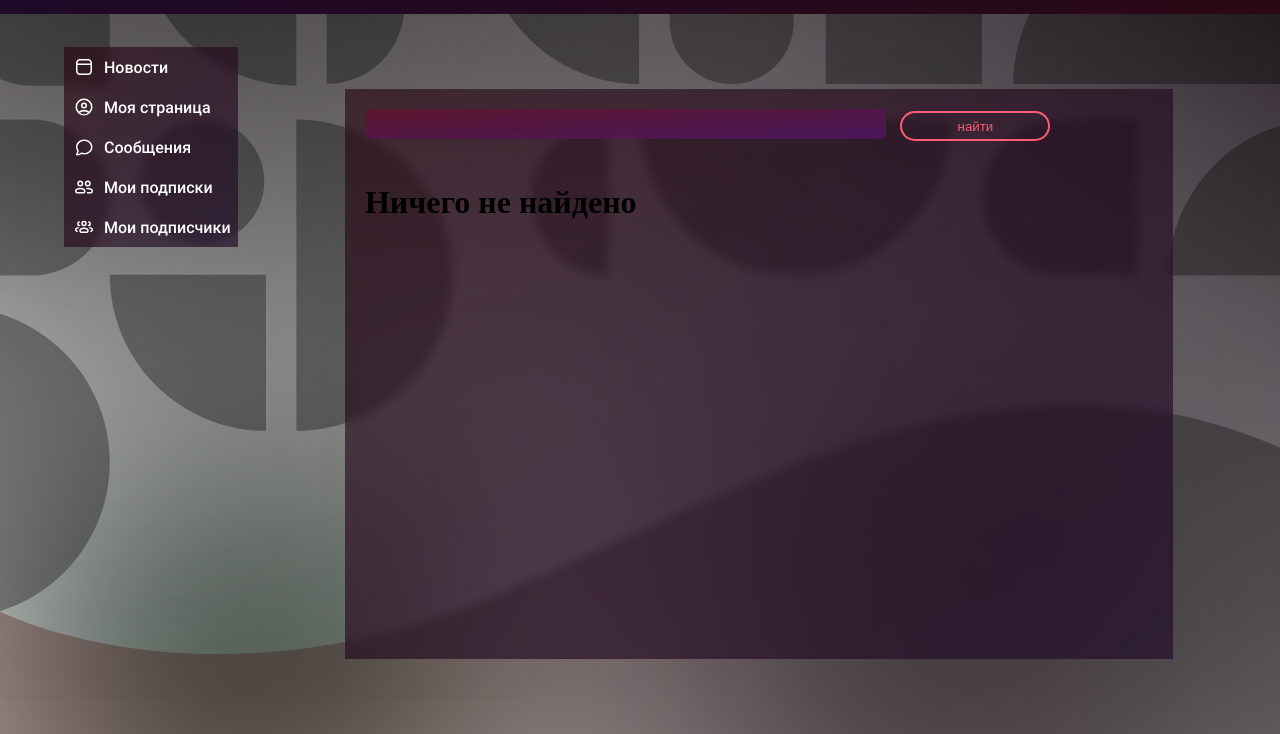
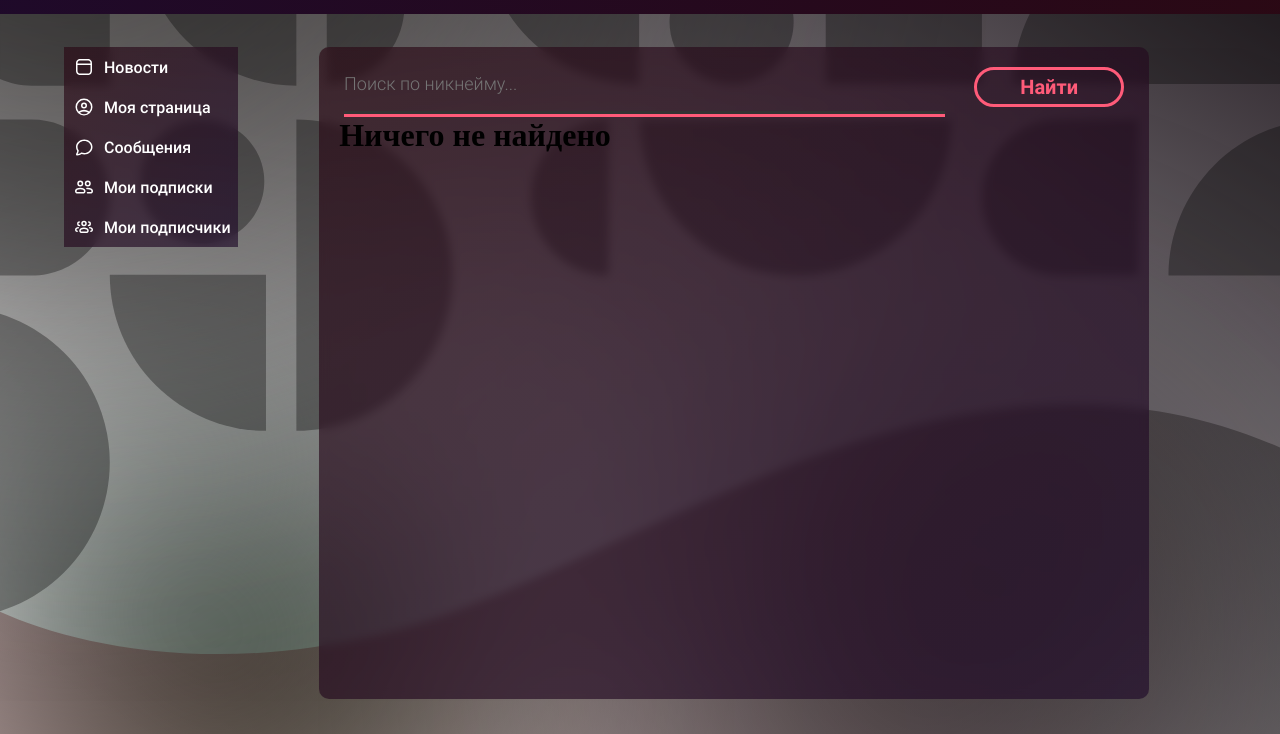
Before and after one commit to Cleamaster322/1st__Project__Web__, a Flask app: template flask_directory/templates/search_people_page/search_people_page.html in a window 1280 px wide. Shown: the part 66-800 px from the top of the page. Run offline with Flask 2, Linux system fonts and the light colour scheme; the template is opened without the code that fills it, so the values that code supplies are empty.

Commit message:
Поиск друзей стили

```diff
--- a/flask_directory/static/me_following/me_following.css
+++ b/flask_directory/static/me_following/me_following.css
@@ -42,6 +42,7 @@
 .sub_search_wrap {
     position: relative;
     max-width: 100%;
+    margin-top: 10px;
 }
 .sub_search {
   width: 94%;
--- a/flask_directory/static/my_followers/my_followers.css
+++ b/flask_directory/static/my_followers/my_followers.css
@@ -36,11 +36,11 @@
     backdrop-filter: blur(5px);
     border-radius: 10px;
     margin: 1.5px;
-
 }
 .followers_search_wrap {
     position: relative;
     max-width: 100%;
+    margin-top: 10px;
 }
 .followers_search_block {
     width: 94%;
--- a/flask_directory/static/search_people_page/search_people_page.css
+++ b/flask_directory/static/search_people_page/search_people_page.css
@@ -1,54 +1,100 @@
+@font-face {
+  font-family: "roboto-bold";
+  src: url("/static/fonts/Roboto-Bold.ttf");
+}
+@font-face {
+  font-family: "roboto-medium";
+  src: url("/static/fonts/Roboto-Medium.ttf");
+}
+@font-face {
+  font-family: "roboto-light";
+  src: url("/static/fonts/Roboto-Light.ttf");
+}
+@font-face {
+  font-family: "roboto-mediumItalic";
+  src: url("/static/fonts/Roboto-MediumItalic.ttf");
+}
 .shell_for_search_people {
+  position: relative;
+  margin: 31px 0 0 80px;
+  width: 80%;
+  height: 82vh;
+  border-radius: 10px;
+}
+.shell_for_search_people::-webkit-scrollbar-track {
+    padding: 2px 0;
+    opacity: 1;
+}
+.shell_for_search_people::-webkit-scrollbar {
+    width: 0;
+}
+
+.shell_for_search_people::-webkit-scrollbar-thumb {
+    opacity: 1;
+}
+.search_people_wrap {
+  width: calc(100% - 4px);
+  height: calc(100% - 4px);
+  position: relative;
   display: flex;
-  min-height: 250px;
-  height: 100%;
-  min-width: 900px;
-  justify-content: center;
+  flex-direction: column;
+  background: linear-gradient(
+    to top left,
+    hsla(280, 62%, 10%, 0.65),
+    hsla(339, 66%, 10%, 0.65)
+  );
+  backdrop-filter: blur(5px);
+  border-radius: 10px;
+  margin: 1.5px;
+}
+.search_people_block {
+  position: relative;
+  max-width: 100%;
+  margin-top: 10px;
+}
+.search_people_block > form {
+  display: flex;
+  flex-direction: row;
+  justify-content: space-between;
   align-items: center;
+  margin: 0 3%;
 }
-.search_people_2 {
-  display: grid;
-  grid-template-rows: 1fr 5fr;
-  height: calc(80% - 6px);
-  background: linear-gradient(to top left, hsla(280, 62%, 10%, 0.65), hsla(339, 66%, 10%, 0.65));
-  backdrop-filter: blur(5px);
-  width: calc(80% - 6px);
+.search_placeholder {
+    width: 77%;
+    position: relative;
+    font-family: "roboto-medium";
+    border-bottom: 3px solid #FF5B79;
 }
-.search_people_2 > form {
-  margin: 20px;
-}
+
 .search_input_line {
-  color: white;
-  font-family: "gilroy-medium", serif;
-  font-size: 20px;
-  background: linear-gradient(to top left, hsla(281, 61%, 26%, 0.8), hsla(340, 65%, 24%, 0.8));
-  padding-left: 15px;
-  padding-right: 15px;
-  backdrop-filter: blur(5px);
-  width:calc(70% - 30px );
-  height: 30px;
-  border-radius: 5px;
-  border: none;
-}
-.search_input_line:focus{
-  outline: none;
+    color: #ddd;
+    border: none;
+    padding: 0;
+    border-radius: 0;
+    outline: none;
+    width: auto;
+    min-width: 100%;
+    font-size: 18px;
+    line-height: 3em;
+    font-family: "roboto-light";
+    border-bottom: 3px solid #333333;
+    background-color: transparent;
 }
 .search_button_from_search_page {
-  padding: 2px 2px 2px;
+  font-family: "roboto-bold";
+  font-size: 20px;
   background: none;
   border-radius: 20px;
-  border: 2px solid #ff5b79;
+  border: 3px solid #ff5b79;
   color: #ff5b79;
-  height: 30px;
+  height: 40px;
   width: 150px;
   margin-left: 10px;
 }
-
 .search_button_from_search_page:hover{
     background: #FF5B79;
-    color: #802b3b;
+    color: #2F1B2A;
 }
-
 .list_of_finded_people{
   max-height: 400px;
   overflow: auto;
--- a/flask_directory/templates/search_people_page/search_people_page.html
+++ b/flask_directory/templates/search_people_page/search_people_page.html
@@ -2,11 +2,15 @@
 {% block current_page_content %}
 <link rel="stylesheet" href = "{{url_for('static', filename='search_people_page/search_people_page.css')}}">
     <div class = "shell_for_search_people">
-        <div class = "search_people_2">
-            <form action="/searching_friends" method="post" >
-                <input class="search_input_line" type="search" name="search">
-                <input class="search_button_from_search_page" type = "submit" value="найти">
-            </form>
+        <div class = "search_people_wrap">
+            <div class="search_people_block">
+                <form action="/searching_friends" method="post" >
+                    <div class="search_placeholder">
+                        <input class="search_input_line" type="search" name="search" placeholder="Поиск по никнейму...">
+                    </div>
+                    <input class="search_button_from_search_page" type = "submit" value="Найти">
+                </form>
+            </div>
             <div class = "list_of_finded_people">
                 {% if peoples %}
                     {% for people in peoples %}
@@ -28,6 +32,5 @@
                  <h1>Ничего не найдено</h1>
                 {% endif %}
         </div>
-
     </div>
 {% endblock %}
```
